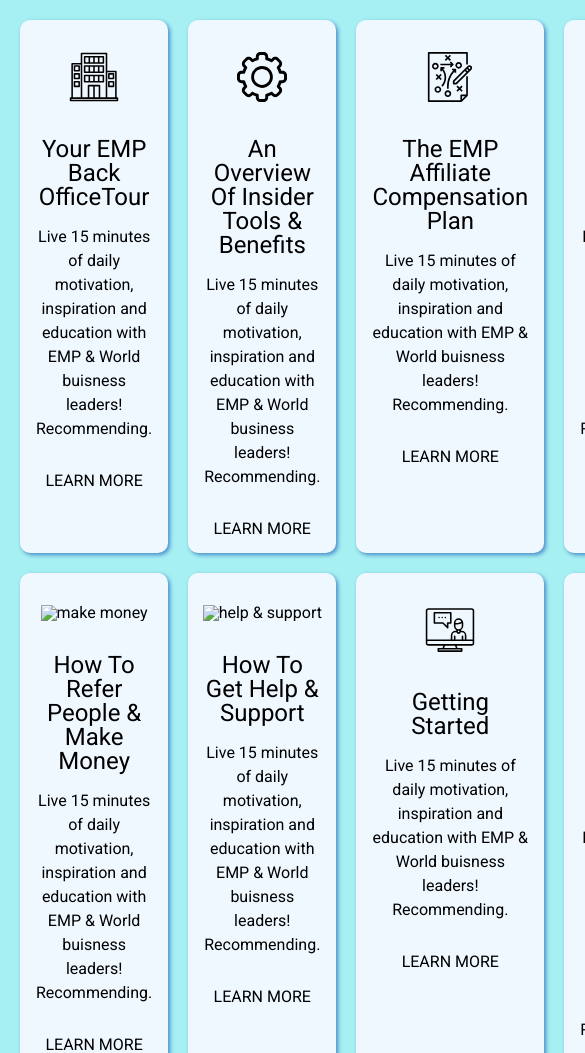
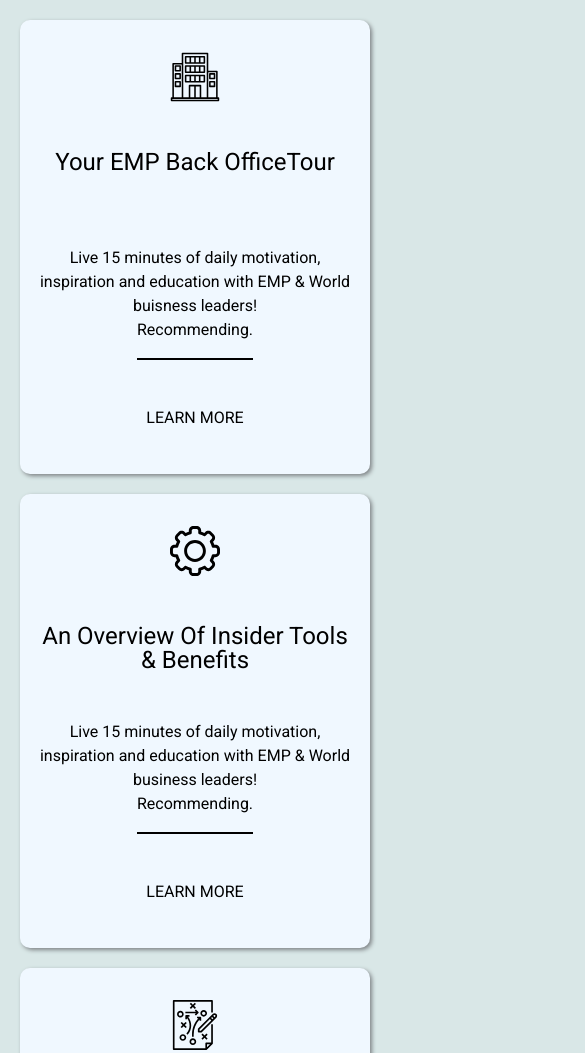
Before and after one commit to BaptisteGeron/Grid-away-grid-ahoy, a plain HTML site: page index.html in a window 390 px wide. Shown: the top 1053 px of the page, 585 px wide, since content can reach past the window. Drawn offline with Linux system fonts and the light colour scheme.

Commit message:
responsive

```diff
--- a/index.html
+++ b/index.html
@@ -17,6 +17,7 @@
           Live 15 minutes of daily motivation, inspiration and education with
           EMP & World buisness leaders!<br />Recommending.
         </p>
+        <div class="line"></div>
         <a href="http://">learn more</a>
       </section>
 
@@ -27,6 +28,7 @@
           Live 15 minutes of daily motivation, inspiration and education with
           EMP & World business leaders!<br />Recommending.
         </p>
+        <div class="line"></div>
         <a href="http://">learn more</a>
       </section>
 
@@ -37,6 +39,7 @@
           Live 15 minutes of daily motivation, inspiration and education with
           EMP & World buisness leaders!<br />Recommending.
         </p>
+        <div class="line"></div>
         <a href="http://">learn more</a>
       </section>
 
@@ -47,6 +50,7 @@
           Live 15 minutes of daily motivation, inspiration and education with
           EMP & World buisness leaders!<br />Recommending.
         </p>
+        <div class="line"></div>
         <a href="http://">learn more</a>
       </section>
       <section class="card">
@@ -56,6 +60,7 @@
           Live 15 minutes of daily motivation, inspiration and education with
           EMP & World buisness leaders!<br />Recommending.
         </p>
+        <div class="line"></div>
         <a href="http://">learn more</a>
       </section>
 
@@ -66,6 +71,7 @@
           Live 15 minutes of daily motivation, inspiration and education with
           EMP & World buisness leaders!<br />Recommending.
         </p>
+        <div class="line"></div>
         <a href="http://">learn more</a>
       </section>
 
@@ -76,6 +82,7 @@
           Live 15 minutes of daily motivation, inspiration and education with
           EMP & World buisness leaders!<br />Recommending.
         </p>
+        <div class="line"></div>
         <a href="http://">learn more</a>
       </section>
       <section class="card">
@@ -85,6 +92,7 @@
           Live 15 minutes of daily motivation, inspiration and education with
           EMP & World buisness leaders!<br />Recommending.
         </p>
+        <div class="line"></div>
         <a href="http://">learn more</a>
       </section>
     </main>
--- a/style.css
+++ b/style.css
@@ -1,8 +1,20 @@
 /*Page*/
 @import url('https://fonts.googleapis.com/css2?family=Roboto:ital,wght@0,100;0,300;0,400;0,500;0,700;0,900;1,100;1,300;1,400;1,500;1,700;1,900&display=swap');
 
+@media only screen and (max-width: 900px) {
+body main {
+		grid-template-columns: repeat(2, 1fr);
+	}
+}
+
+@media only screen and (max-width: 768px) {
+body main {
+		grid-template-columns: repeat(1, 1fr);
+	}
+}
+
 body {
-	background-color: rgb(166, 240, 243);
+	background-color: rgb(217, 231, 231);
 	 margin: 20px;
 	 font-family: 'Roboto', sans-serif;
 }
@@ -18,16 +30,21 @@
 .card {
 	background-color: aliceblue;
 	border-radius: 10px;
-	box-shadow: 2px 2px 4px rgb(72, 139, 201);
+	box-shadow: 2px 2px 4px rgb(126, 131, 134);
 	margin:0 auto;
 	text-align: center;
+	display: grid;
+}
+
+.card:hover {
+	transform: scale(1.02);
+	box-shadow: 5px 5px 15px grey;
 }
 
 img {
 	height: 50px;
 	width:50px;
-	margin-top: 2rem;
-	margin-bottom: 1rem;
+	margin: 2rem auto;
 }
 
 h2 {
@@ -35,6 +52,8 @@
 	text-align: center;
 	text-transform: capitalize;
 	margin: 1rem;
+	min-height: 4rem;
+	max-height: 4rem;
 }
 
 p {
@@ -44,20 +63,30 @@
 	margin: 1rem;
 }
 
+.line {
+	height: 2px;
+	width: 33%;
+	border-top-style: solid;
+	border-top-width: 2px;
+	border-top-color: inherit;
+	display: inline-block;
+	margin: auto;
+}
+
 a {
 	display: inline-block;
 	text-align: center;
 	text-decoration: none;
 	text-transform: uppercase;
 	color: inherit;
-	margin-top: 2rem;
-	margin:0 auto;
+	margin: 2rem auto;
 	padding: 1rem;
+	bottom: 0px;
 }
 
 a:hover {
 	border-radius: 2rem;
-	background-color: aqua;
+	background-color: rgb(60, 120, 211);
 	color: aliceblue;
-	box-shadow: 2px 2px 6px rgb(103, 110, 110);
+	box-shadow: 5px 5px 20px rgb(103, 110, 110);
 }
```
